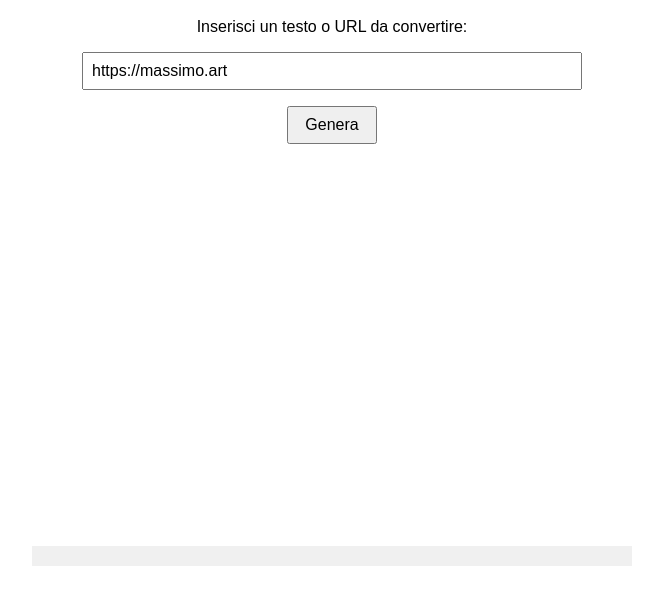
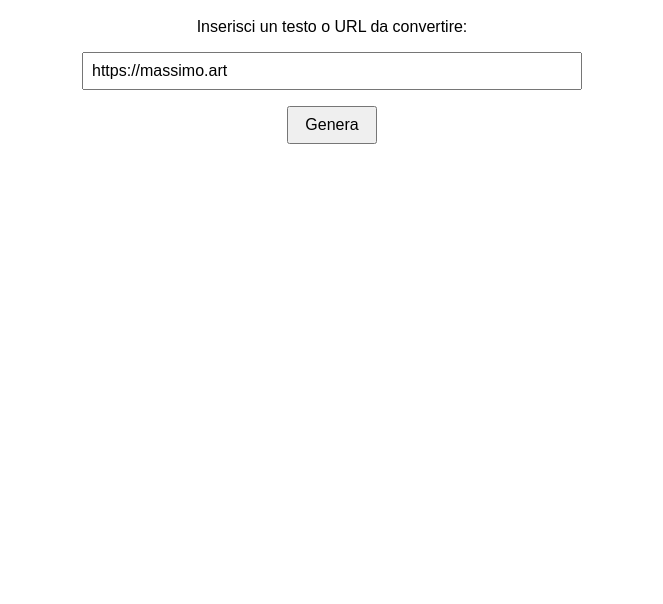
Before and after one commit to maxalone/qrsvgweb, a plain HTML site: page index.html in a window 1280 px wide. Shown: the part 72-676 px from the top of the page, without its empty margins (308-971 px from the left). Drawn offline with Linux system fonts and the light colour scheme.

Commit message:
Remove debug output from QR code generation process

```diff
--- a/index.html
+++ b/index.html
@@ -35,18 +35,6 @@
       margin-top: 1em;
       display: none;
     }
-    #debug {
-      background: #f0f0f0;
-      padding: 10px;
-      margin-top: 20px;
-      text-align: left;
-      font-family: monospace;
-      font-size: 12px;
-      max-height: 300px;
-      overflow: auto;
-      white-space: pre-wrap;
-      word-break: break-all;
-    }
   </style>
 </head>
 <body>
@@ -57,7 +45,7 @@
   <button onclick="generateQR()">Genera</button>
 
   <div id="qr"></div>
-  <div id="debug"></div>
+
   <button id="downloadBtn" onclick="downloadSVG()">Scarica SVG</button>
 
   <script>
@@ -67,28 +55,19 @@
       const data = document.getElementById("qrInput").value;
       const qrDiv = document.getElementById("qr");
       const downloadBtn = document.getElementById("downloadBtn");
-      const debugDiv = document.getElementById("debug");
 
       qrDiv.innerHTML = "Caricamento...";
       downloadBtn.style.display = "none";
-      debugDiv.innerHTML = "";
 
       try {
         const response = await fetch(`https://qrsvg.onrender.com/qr?data=${encodeURIComponent(data)}`);
 
-        debugDiv.innerHTML = `<strong>Status:</strong> ${response.status}<br>`;
-        debugDiv.innerHTML += `<strong>Content-Type:</strong> ${response.headers.get('content-type')}<br><br>`;
-
         if (!response.ok) throw new Error("Errore nella generazione");
-
         const svg = await response.text();
-
 
         // Mostra se ci sono tag SVG
         const hasSvgTag = svg.includes('<svg');
         const hasPathTag = svg.includes('<path') || svg.includes('<rect');
-        debugDiv.innerHTML += `<strong>Ha tag &lt;svg&gt;:</strong> ${hasSvgTag}<br>`;
-        debugDiv.innerHTML += `<strong>Ha elementi (path/rect):</strong> ${hasPathTag}<br>`;
 
         currentSVG = svg;
         qrDiv.innerHTML = svg;
```
